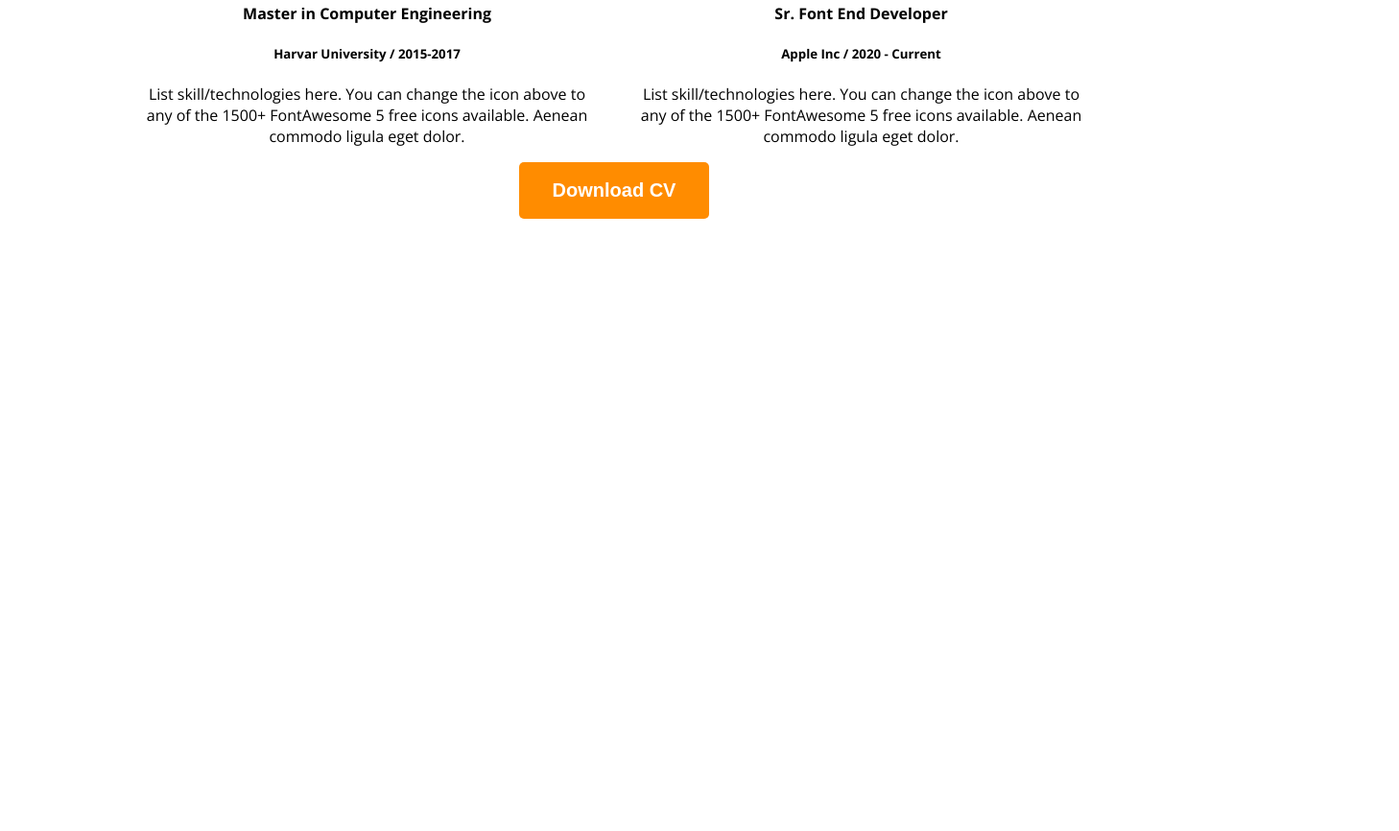
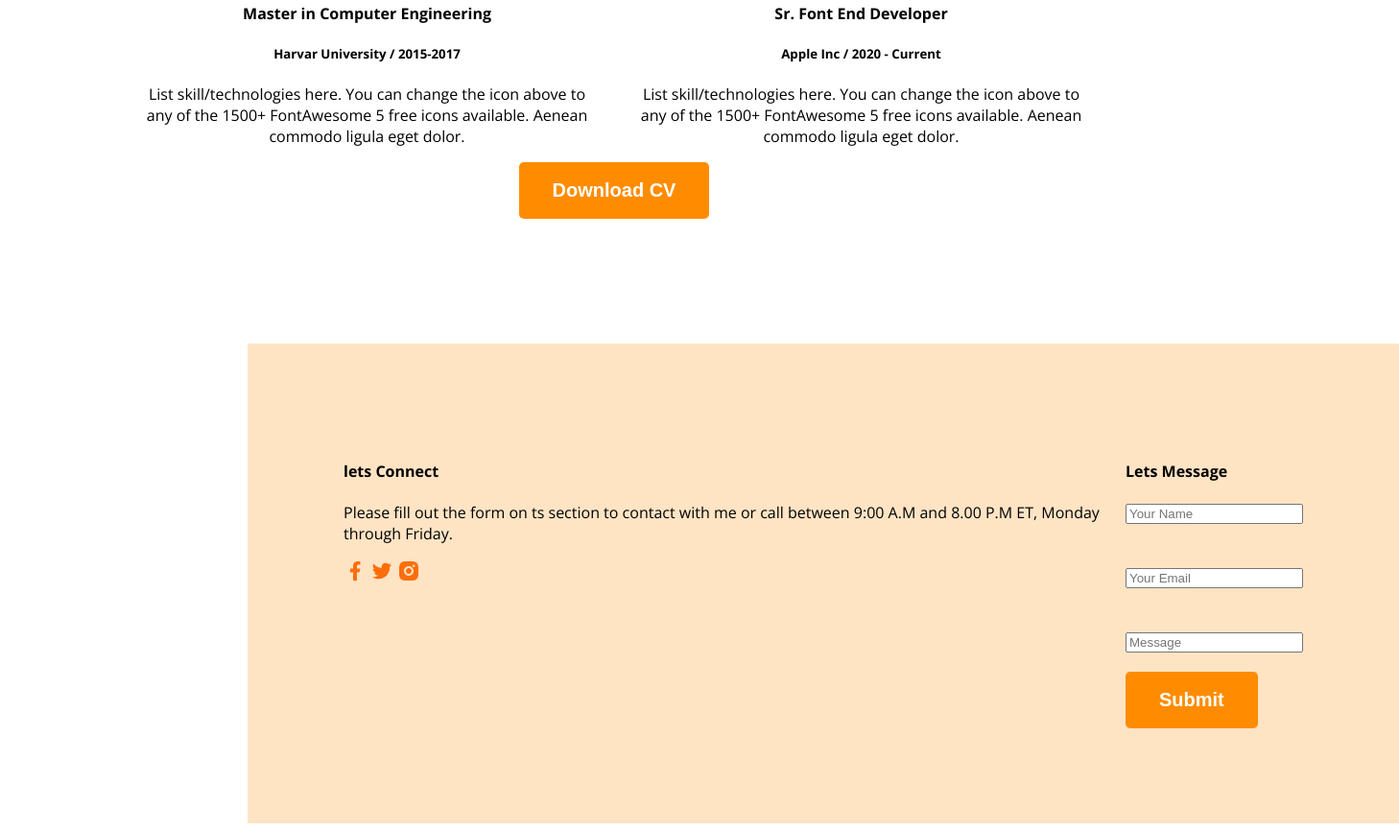
Before and after one commit to jaforis/portfolio-resources1, a plain HTML site: page index.html in a window 1280 px wide. Shown: the part 2760-3626 px from the top of the page at 96% size, 1458 px wide, since content can reach past the window. Before the commit the page ends 3118 px from the top, so only its background shows below. Drawn offline with nearby package versions, Linux system fonts and the light colour scheme.

Commit message:
added footer section

```diff
--- a/index.html
+++ b/index.html
@@ -132,18 +132,23 @@
 <button class="btn-primary">Download CV</button>
 </section>
 </main>
-
-
-
-
-
-
-
-
-
-
-<footer></footer>
-
-
+<footer>
+<div class="footer-coloumn">
+    <h4>lets Connect</h4>
+    <p>Please fill out the form on ts section to contact with me or call between 9:00 A.M and 8.00 P.M ET, Monday through Friday.</p>
+    <img src="images/icons/facebook.png" alt="">
+    <img src="images/icons/twitter.png" alt="">
+    <img src="images/icons/insta.png" alt="">
+</div>
+<div class="footer-coloumn">
+    <h4>Lets Message</h4>
+    <form action="">
+    <input type="text" placeholder="Your Name" > <br> <br> <br>
+    <input type="email" name="" id="" placeholder="Your Email"> <br> <br> <br>
+    <input type="text" placeholder="Message">
+    </form>
+    <button class="btn-primary last">Submit</button>
+</div>
+</footer>
 </body>
 </html>
--- a/style/style.css
+++ b/style/style.css
@@ -124,3 +124,16 @@ main section{
 .resume{
     text-align: center;
 }
+footer{
+    margin-left: 250px;
+
+    display: flex;
+    justify-content: space-between;
+    height: 300px;
+    width: 1000px;
+    background-color: bisque;
+    padding: 100px;
+}
+.last{
+    margin-top: 20px;
+}
```
